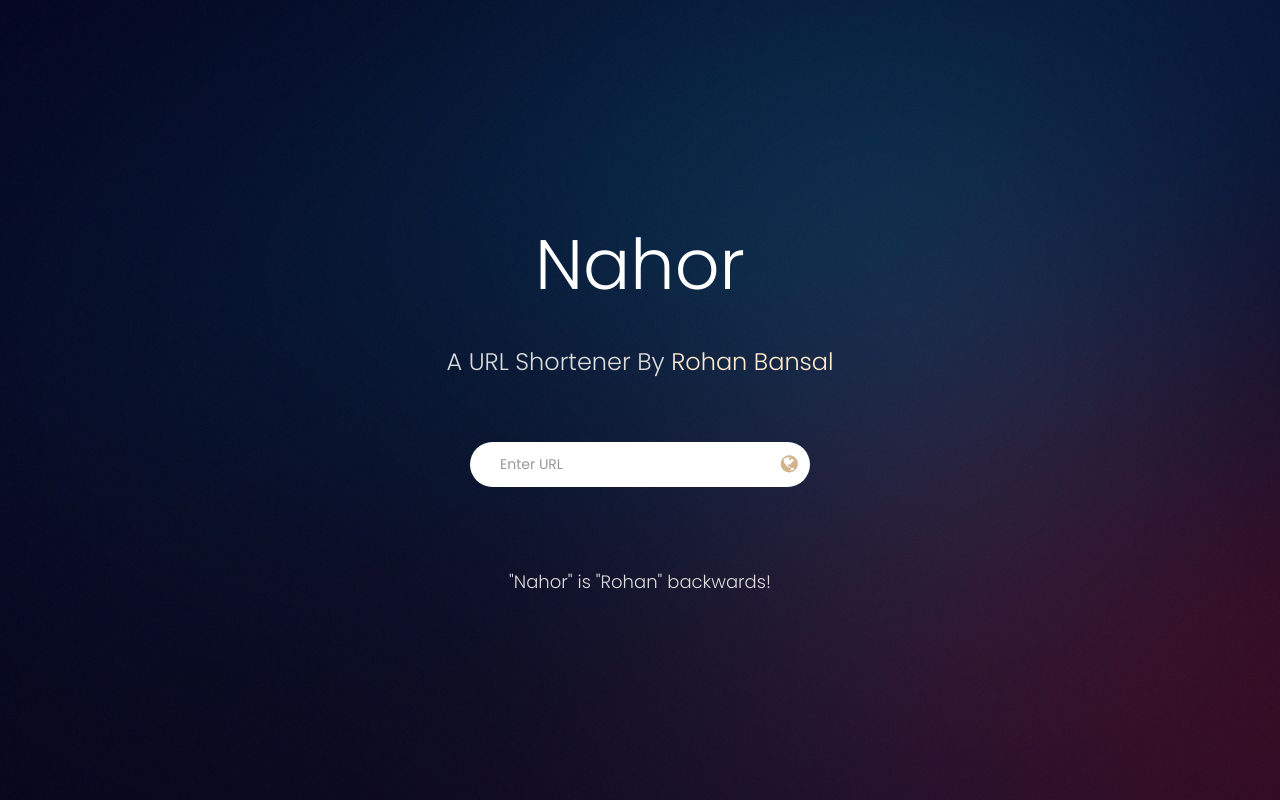
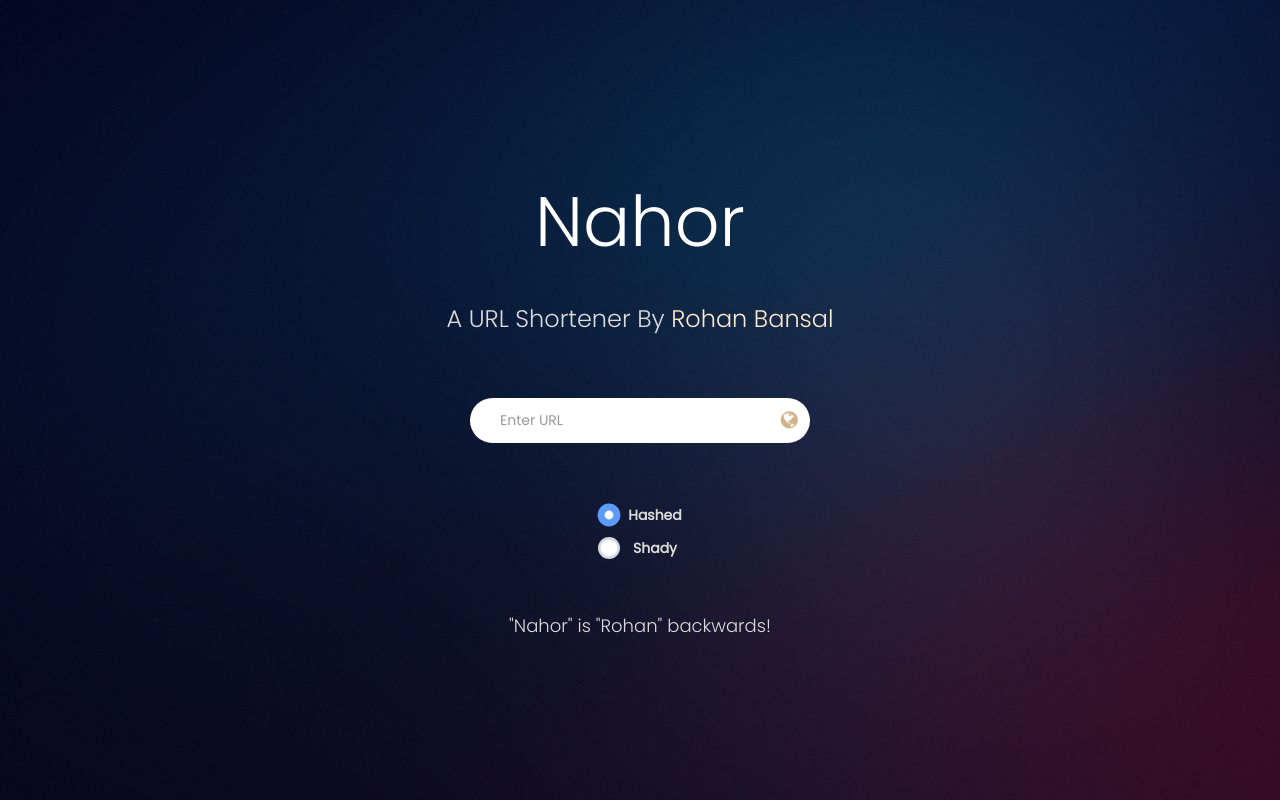
Before and after one commit to rohan-bansal/nahor, a Flask app: page / in a window 1280 px wide. Run offline with Flask 2, Linux system fonts and the light colour scheme; some libraries are stand-ins or nearby versions.

Commit message:
shady url option

```diff
--- /dev/null
+++ b/nahor/static/css/radio.css
@@ -0,0 +1,58 @@
+.radio {
+    margin: 16px 0;
+    display: block;
+    cursor: pointer;
+}
+.radio input {
+    display: none;
+}
+.radio input + span {
+    line-height: 22px;
+    height: 22px;
+    padding-left: 22px;
+    display: block;
+    position: relative;
+}
+.radio input + span:not(:empty) {
+    padding-left: 30px;
+}
+.radio input + span:before, .radio input + span:after {
+    content: '';
+    width: 22px;
+    height: 22px;
+    display: block;
+    border-radius: 50%;
+    left: 0;
+    top: 0;
+    position: absolute;
+}
+.radio input + span:before {
+    background: #d1d7e3;
+    transition: background 0.2s ease, transform 0.4s cubic-bezier(0.175, 0.885, 0.32, 2);
+}
+.radio input + span:after {
+    background: #fff;
+    transform: scale(0.78);
+    transition: transform 0.6s cubic-bezier(0.175, 0.885, 0.32, 1.4);
+}
+.radio input:checked + span:before {
+    transform: scale(1.04);
+    background: #5d9bfb;
+}
+.radio input:checked + span:after {
+    transform: scale(0.4);
+    transition: transform 0.3s ease;
+}
+.radio:hover input + span:before {
+    transform: scale(0.92);
+}
+.radio:hover input + span:after {
+    transform: scale(0.74);
+}
+.radio:hover input:checked + span:after {
+    transform: scale(0.4);
+}
+
+span {
+    color: gainsboro;
+}
--- a/nahor/templates/index.html
+++ b/nahor/templates/index.html
@@ -13,6 +13,7 @@
 
      <link rel="stylesheet" href="/static/css/bootstrap.min.css">
      <link rel="stylesheet" href="/static/css/font-awesome.min.css">
+     <link rel="stylesheet" href="/static/css/radio.css">
      <link
      rel="stylesheet"
      href="https://cdnjs.cloudflare.com/ajax/libs/animate.css/4.1.1/animate.min.css"
@@ -37,6 +38,17 @@
                                   <button type="submit" class="form-control"><i class="fa fa-globe"></i></button>
                                 </form>
                               </div>
+                              <div class="radio-container">
+                                   <label class="radio">
+                                       <input type="radio" name="r" value="1" checked>
+                                       <span>Hashed</span>
+                                   </label>
+                                   <label class="radio">
+                                       <input type="radio" name="r" value="2">
+                                       <span>Shady</span>
+                                   </label>
+                               </div>
+
                               <h4 style="color: gainsboro; margin-top: 3%;" class="animate__animated animate__delay-2s animate__fadeInUp">"Nahor" is "Rohan" backwards!</h4>
                               {% else %}
                               <h3 style="color: gainsboro; margin-top: 2%;">Shortened Link</h3>
```
